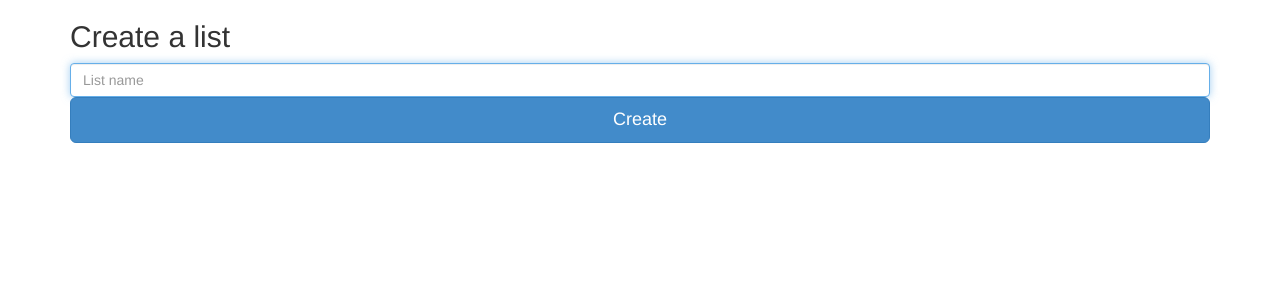
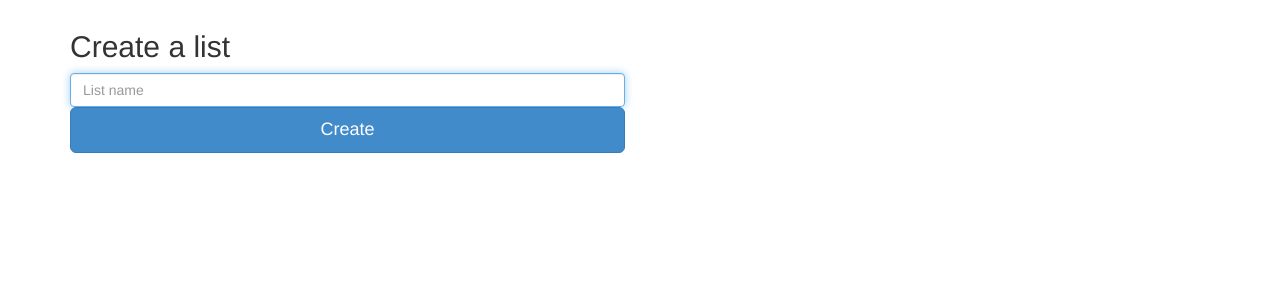
Before and after one commit to vervas/slistclient, a Flask app: page /lists/new in a window 1280 px wide. Shown: the top 300 px of the page. Run offline with Flask 2, Linux system fonts and the light colour scheme.

Commit message:
Prettier

```diff
--- a/templates/layout.jinja
+++ b/templates/layout.jinja
@@ -4,8 +4,13 @@
 <link rel=stylesheet media=screen href="{{ url_for('static', filename='css/bootstrap.min.css') }}">
 <link rel=stylesheet media=screen href="{{ url_for('static', filename='css/slist.css') }}">
 <div class=container>
-{% block content %}
-{% endblock %}
+    <p></p>
+    <div class="row">
+        <div class="col-lg-6">
+            {% block content %}
+            {% endblock %}
+        </div>
+    </div>
 </div>
 
 <script src="{{ url_for('static', filename='js/jquery-2.0.3.min.js') }}"></script>
```
